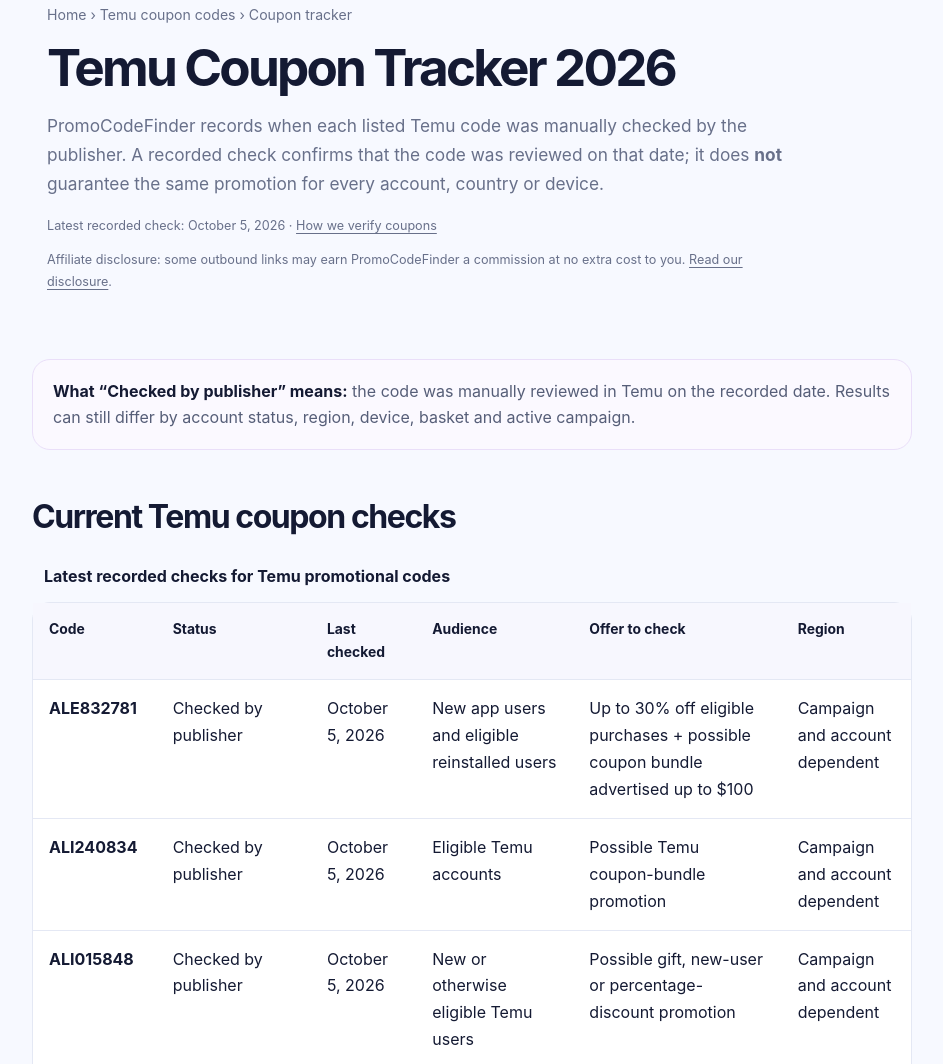
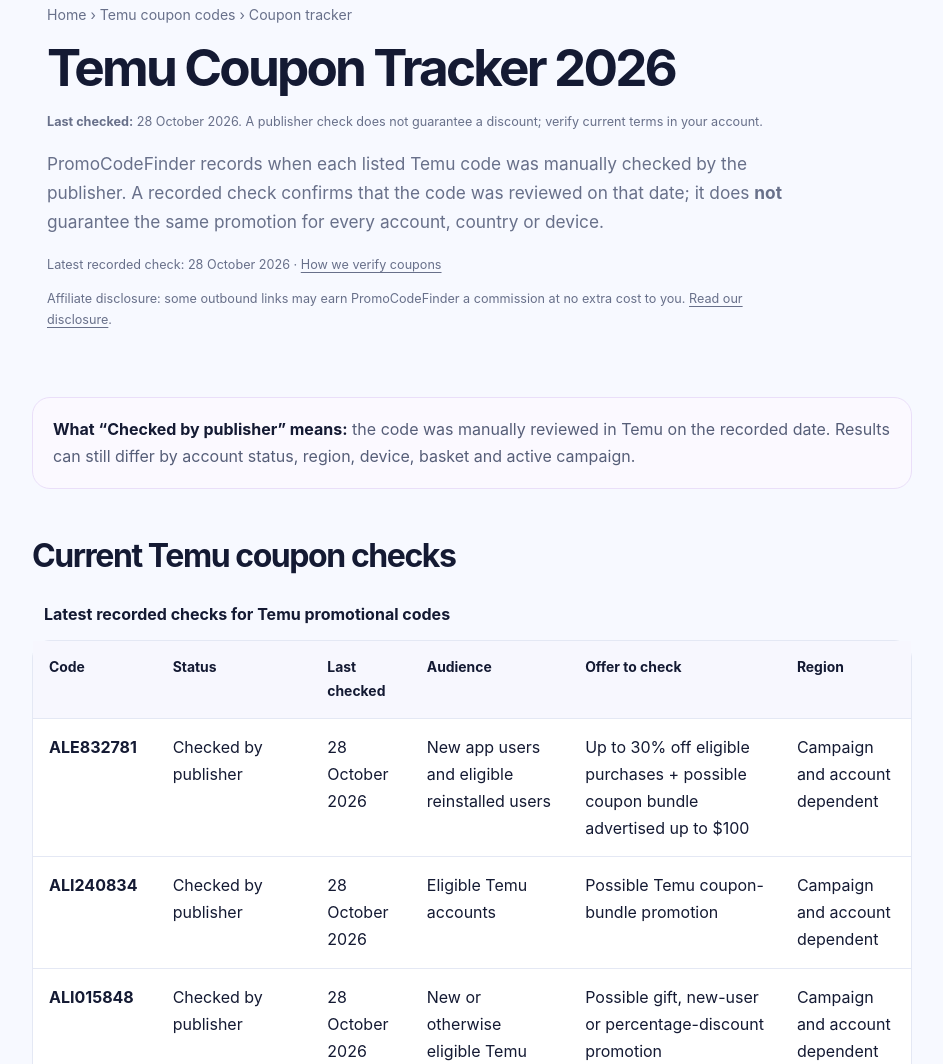
Before and after one commit to Iyadthemad/promocodefinders, a plain HTML site: page promocodefinders-seo-updated/temu-coupon-tracker/index.html in a window 1280 px wide. Shown: the part 96-1160 px from the top of the page, without its empty margins (168-1111 px from the left). Drawn offline with Linux system fonts and the light colour scheme.

Commit message:
Record publisher-confirmed 28 Oct coupon checks without automatic dates

```diff
--- a/promocodefinders-seo-updated/assets/app.js
+++ b/promocodefinders-seo-updated/assets/app.js
@@ -14,7 +14,7 @@ function formatDate(value){
   if(!value)return 'Not recorded';
   const d=new Date(value+'T12:00:00Z');
   if(Number.isNaN(d.getTime()))return value;
-  return new Intl.DateTimeFormat('en-US',{year:'numeric',month:'long',day:'numeric',timeZone:'UTC'}).format(d);
+  return new Intl.DateTimeFormat('en-GB',{year:'numeric',month:'long',day:'numeric',timeZone:'UTC'}).format(d);
 }
 async function loadCouponTracker(){
   const targets=document.querySelectorAll('[data-coupon-code],[data-tracker-last-checked]');
--- a/promocodefinders-seo-updated/data/coupons.json
+++ b/promocodefinders-seo-updated/data/coupons.json
@@ -1,12 +1,12 @@
 {
-  "updated_via": "manual-verification-workflow",
+  "updated_via": "publisher-confirmed-manual-check-2026-10-28",
   "verification_method": "Manual in-app check by the publisher. Account-specific results can vary by country, device, account history and active Temu campaign.",
   "coupons": [
     {
       "code": "ALE832781",
       "merchant": "Temu",
       "status": "checked-by-publisher",
-      "last_checked": "2026-10-05",
+      "last_checked": "2026-10-28",
       "audience": "New app users and eligible reinstalled users",
       "offer": "Up to 30% off eligible purchases + possible coupon bundle advertised up to $100",
       "region": "Campaign and account dependent",
@@ -17,7 +17,7 @@
       "code": "ALI240834",
       "merchant": "Temu",
       "status": "checked-by-publisher",
-      "last_checked": "2026-10-05",
+      "last_checked": "2026-10-28",
       "audience": "Eligible Temu accounts",
       "offer": "Possible Temu coupon-bundle promotion",
       "region": "Campaign and account dependent",
@@ -28,7 +28,7 @@
       "code": "ALI015848",
       "merchant": "Temu",
       "status": "checked-by-publisher",
-      "last_checked": "2026-10-05",
+      "last_checked": "2026-10-28",
       "audience": "New or otherwise eligible Temu users",
       "offer": "Possible gift, new-user or percentage-discount promotion",
       "region": "Campaign and account dependent",
@@ -39,22 +39,22 @@
       "code": "ALF423474",
       "merchant": "Temu",
       "status": "not-independently-verified",
-      "last_checked": null,
+      "last_checked": "2026-10-28",
       "audience": "Eligible new users; other account types unconfirmed",
       "offer": "Advertised up to 30% off selected items + potential $100 bundle for qualifying new users (not independently verified)",
       "region": "Region and account dependent",
-      "notes": "Publisher-provided campaign details; no successful independent checkout test or verification date recorded.",
+      "notes": "Publisher-provided campaign details; Publisher checked the code on 28 October 2026; no successful independent checkout redemption was evidenced. Verify the actual offer in your account.",
       "url": "https://promocodefinders.com/temu-alf423474-alb885210/#alf423474"
     },
     {
       "code": "ALB885210",
       "merchant": "Temu",
       "status": "not-independently-verified",
-      "last_checked": null,
+      "last_checked": "2026-10-28",
       "audience": "Unconfirmed",
       "offer": "Exact active promotion not confirmed; check app",
       "region": "Region and account dependent",
-      "notes": "Current offer and eligibility have not been independently checked.",
+      "notes": "Publisher checked the code on 28 October 2026; no successful independent checkout redemption was evidenced. Verify the actual offer in your account.",
       "url": "https://promocodefinders.com/temu-alf423474-alb885210/#alb885210"
     }
   ]
--- a/promocodefinders-seo-updated/temu-coupon-tracker/index.html
+++ b/promocodefinders-seo-updated/temu-coupon-tracker/index.html
@@ -1,6 +1,6 @@
 <!doctype html><html lang="en"><head><meta charset="utf-8"><meta name="viewport" content="width=device-width,initial-scale=1">
-<title>Temu Coupon Tracker 2026: Daily Checks & Eligibility | PromoCodeFinder</title>
-<meta name="description" content="Track Temu coupon codes ALE832781, ALI240834, ALI015848, ALF423474 and ALB885210 with recorded check dates, eligibility notes, observed offers and restrictions.">
+<title>Temu Coupon Tracker: Manual Checks | PromoCodeFinder</title>
+<meta name="description" content="View dated manual checks for Temu promo codes. Compare eligibility, offer wording and unconfirmed claims before shopping.">
 <meta name="robots" content="index,follow,max-image-preview:large,max-snippet:-1">
 <link rel="canonical" href="https://promocodefinders.com/temu-coupon-tracker/">
 <link rel="icon" href="/assets/favicon.png" type="image/png"><link rel="manifest" href="/site.webmanifest"><meta name="theme-color" content="#7257ff">
@@ -8,7 +8,7 @@
 <meta property="og:description" content="Recorded check dates, eligibility notes and offer details for Temu codes ALE832781, ALI240834, ALI015848, ALF423474 and ALB885210.">
 <meta property="og:url" content="https://promocodefinders.com/temu-coupon-tracker/"><meta property="og:image" content="https://promocodefinders.com/assets/og-card.jpg"><meta name="twitter:card" content="summary_large_image">
 <link rel="stylesheet" href="/assets/styles.css">
-<script type="application/ld+json">{"@context":"https://schema.org","@graph":[{"@type":"WebPage","@id":"https://promocodefinders.com/temu-coupon-tracker/#webpage","url":"https://promocodefinders.com/temu-coupon-tracker/","name":"Temu Coupon Tracker 2026: Daily Checks & Eligibility","description":"Recorded check dates, eligibility notes and offer details for Temu codes ALE832781, ALI240834, ALI015848, ALF423474 and ALB885210.","dateModified":"2026-10-24","isPartOf":{"@id":"https://promocodefinders.com/#website"}},{"@type":"BreadcrumbList","itemListElement":[{"@type":"ListItem","position":1,"name":"Home","item":"https://promocodefinders.com/"},{"@type":"ListItem","position":2,"name":"Temu coupon codes","item":"https://promocodefinders.com/temu-coupon-codes/"},{"@type":"ListItem","position":3,"name":"Temu coupon tracker","item":"https://promocodefinders.com/temu-coupon-tracker/"}]}]}</script></head>
+<script type="application/ld+json">{"@context":"https://schema.org","@graph":[{"@type":"WebPage","@id":"https://promocodefinders.com/temu-coupon-tracker/#webpage","url":"https://promocodefinders.com/temu-coupon-tracker/","name":"Temu Coupon Tracker 2026: Daily Checks & Eligibility","description":"Recorded check dates, eligibility notes and offer details for Temu codes ALE832781, ALI240834, ALI015848, ALF423474 and ALB885210.","dateModified":"2026-10-28","isPartOf":{"@id":"https://promocodefinders.com/#website"}},{"@type":"BreadcrumbList","itemListElement":[{"@type":"ListItem","position":1,"name":"Home","item":"https://promocodefinders.com/"},{"@type":"ListItem","position":2,"name":"Temu coupon codes","item":"https://promocodefinders.com/temu-coupon-codes/"},{"@type":"ListItem","position":3,"name":"Temu coupon tracker","item":"https://promocodefinders.com/temu-coupon-tracker/"}]}]}</script></head>
 <body><a class="skip" href="#main">Skip to content</a><header class="site-header"><div class="container nav-wrap">
 <a class="brand" href="/" aria-label="PromoCodeFinder home"><img src="/assets/logo.webp" alt="PromoCodeFinder logo"><span>PromoCodeFinder</span></a>
 <button class="nav-toggle" aria-controls="main-navigation" aria-expanded="false" aria-label="Open navigation">Menu</button>
@@ -16,9 +16,9 @@
 </div></header>
 <main id="main"><section class="page-hero coupon-hero"><div class="container inner">
 <div class="breadcrumbs"><a href="/">Home</a> <span>›</span> <a href="/temu-coupon-codes/">Temu coupon codes</a> <span>›</span> Coupon tracker</div>
-<h1>Temu Coupon Tracker 2026</h1>
+<h1>Temu Coupon Tracker 2026</h1><p class="microcopy verification-date"><strong>Last checked:</strong> <time datetime="2026-10-28">28 October 2026</time>. A publisher check does not guarantee a discount; verify current terms in your account.</p>
 <p>PromoCodeFinder records when each listed Temu code was manually checked by the publisher. A recorded check confirms that the code was reviewed on that date; it does <strong>not</strong> guarantee the same promotion for every account, country or device.</p>
-<p class="microcopy">Latest recorded check: <time data-tracker-last-checked datetime="2026-10-05">October 5, 2026</time> · <a href="/how-we-verify-coupons/">How we verify coupons</a></p>
+<p class="microcopy">Latest recorded check: <time data-tracker-last-checked datetime="2026-10-28">28 October 2026</time> · <a href="/how-we-verify-coupons/">How we verify coupons</a></p>
 <p class="microcopy">Affiliate disclosure: some outbound links may earn PromoCodeFinder a commission at no extra cost to you. <a href="/affiliate-disclosure/">Read our disclosure</a>.</p>
 </div></section>
 <article class="article">
@@ -29,10 +29,10 @@
 <table class="quick-table"><caption>Latest recorded checks for Temu promotional codes</caption>
 <thead><tr><th scope="col">Code</th><th scope="col">Status</th><th scope="col">Last checked</th><th scope="col">Audience</th><th scope="col">Offer to check</th><th scope="col">Region</th></tr></thead>
 <tbody>
-<tr data-coupon-code="ALE832781"><th scope="row"><a href="/temu-ale832781/">ALE832781</a></th><td data-field="status">Checked by publisher</td><td><time data-field="last_checked" datetime="2026-10-05">October 5, 2026</time></td><td data-field="audience">New app users and eligible reinstalled users</td><td data-field="offer">Up to 30% off eligible purchases + possible coupon bundle advertised up to $100</td><td data-field="region">Campaign and account dependent</td></tr>
-<tr data-coupon-code="ALI240834"><th scope="row"><a href="/temu-ali240834/">ALI240834</a></th><td data-field="status">Checked by publisher</td><td><time data-field="last_checked" datetime="2026-10-05">October 5, 2026</time></td><td data-field="audience">Eligible Temu accounts</td><td data-field="offer">Possible Temu coupon-bundle promotion</td><td data-field="region">Campaign and account dependent</td></tr>
-<tr data-coupon-code="ALI015848"><th scope="row"><a href="/temu-ali015848/">ALI015848</a></th><td data-field="status">Checked by publisher</td><td><time data-field="last_checked" datetime="2026-10-05">October 5, 2026</time></td><td data-field="audience">New or otherwise eligible Temu users</td><td data-field="offer">Possible gift, new-user or percentage-discount promotion</td><td data-field="region">Campaign and account dependent</td></tr>
-<tr data-coupon-code="ALF423474"><th scope="row"><a href="/temu-alf423474-alb885210/#alf423474">ALF423474</a></th><td data-field="status">Not independently verified</td><td><time data-field="last_checked">Not recorded</time></td><td data-field="audience">Eligible new users; other account types unconfirmed</td><td data-field="offer">Advertised up to 30% off selected items + possible $100 bundle; not independently verified</td><td data-field="region">Account and region dependent</td></tr><tr data-coupon-code="ALB885210"><th scope="row"><a href="/temu-alf423474-alb885210/#alb885210">ALB885210</a></th><td data-field="status">Not independently verified</td><td><time data-field="last_checked">Not recorded</time></td><td data-field="audience">Unconfirmed</td><td data-field="offer">Exact promotion not confirmed</td><td data-field="region">Account and region dependent</td></tr></tbody></table></div>
+<tr data-coupon-code="ALE832781"><th scope="row"><a href="/temu-ale832781/">ALE832781</a></th><td data-field="status">Checked by publisher</td><td><time data-field="last_checked" datetime="2026-10-28">28 October 2026</time></td><td data-field="audience">New app users and eligible reinstalled users</td><td data-field="offer">Up to 30% off eligible purchases + possible coupon bundle advertised up to $100</td><td data-field="region">Campaign and account dependent</td></tr>
+<tr data-coupon-code="ALI240834"><th scope="row"><a href="/temu-ali240834/">ALI240834</a></th><td data-field="status">Checked by publisher</td><td><time data-field="last_checked" datetime="2026-10-28">28 October 2026</time></td><td data-field="audience">Eligible Temu accounts</td><td data-field="offer">Possible Temu coupon-bundle promotion</td><td data-field="region">Campaign and account dependent</td></tr>
+<tr data-coupon-code="ALI015848"><th scope="row"><a href="/temu-ali015848/">ALI015848</a></th><td data-field="status">Checked by publisher</td><td><time data-field="last_checked" datetime="2026-10-28">28 October 2026</time></td><td data-field="audience">New or otherwise eligible Temu users</td><td data-field="offer">Possible gift, new-user or percentage-discount promotion</td><td data-field="region">Campaign and account dependent</td></tr>
+<tr data-coupon-code="ALF423474"><th scope="row"><a href="/temu-alf423474-alb885210/#alf423474">ALF423474</a></th><td data-field="status">Not independently verified</td><td><time data-field="last_checked" datetime="2026-10-28">28 October 2026</time></td><td data-field="audience">Eligible new users; other account types unconfirmed</td><td data-field="offer">Advertised up to 30% off selected items + possible $100 bundle; not independently verified</td><td data-field="region">Account and region dependent</td></tr><tr data-coupon-code="ALB885210"><th scope="row"><a href="/temu-alf423474-alb885210/#alb885210">ALB885210</a></th><td data-field="status">Not independently verified</td><td><time data-field="last_checked" datetime="2026-10-28">28 October 2026</time></td><td data-field="audience">Unconfirmed</td><td data-field="offer">Exact promotion not confirmed</td><td data-field="region">Account and region dependent</td></tr></tbody></table></div>
 
 <h2>How to interpret the tracker</h2><p><strong>Not independently verified:</strong> no successful manual checkout test or check date has been recorded for that code. Publication date is not a test date.</p>
 <ul><li><strong>Checked by publisher</strong> means the code was manually reviewed on the date shown.</li>
```
Also changed, not shown: promocodefinders-seo-updated/index.html (+5 -5 lines), promocodefinders-seo-updated/promo-codes/index.html (+2 -2 lines), promocodefinders-seo-updated/temu-coupon-codes/index.html (+7 -7 lines).
